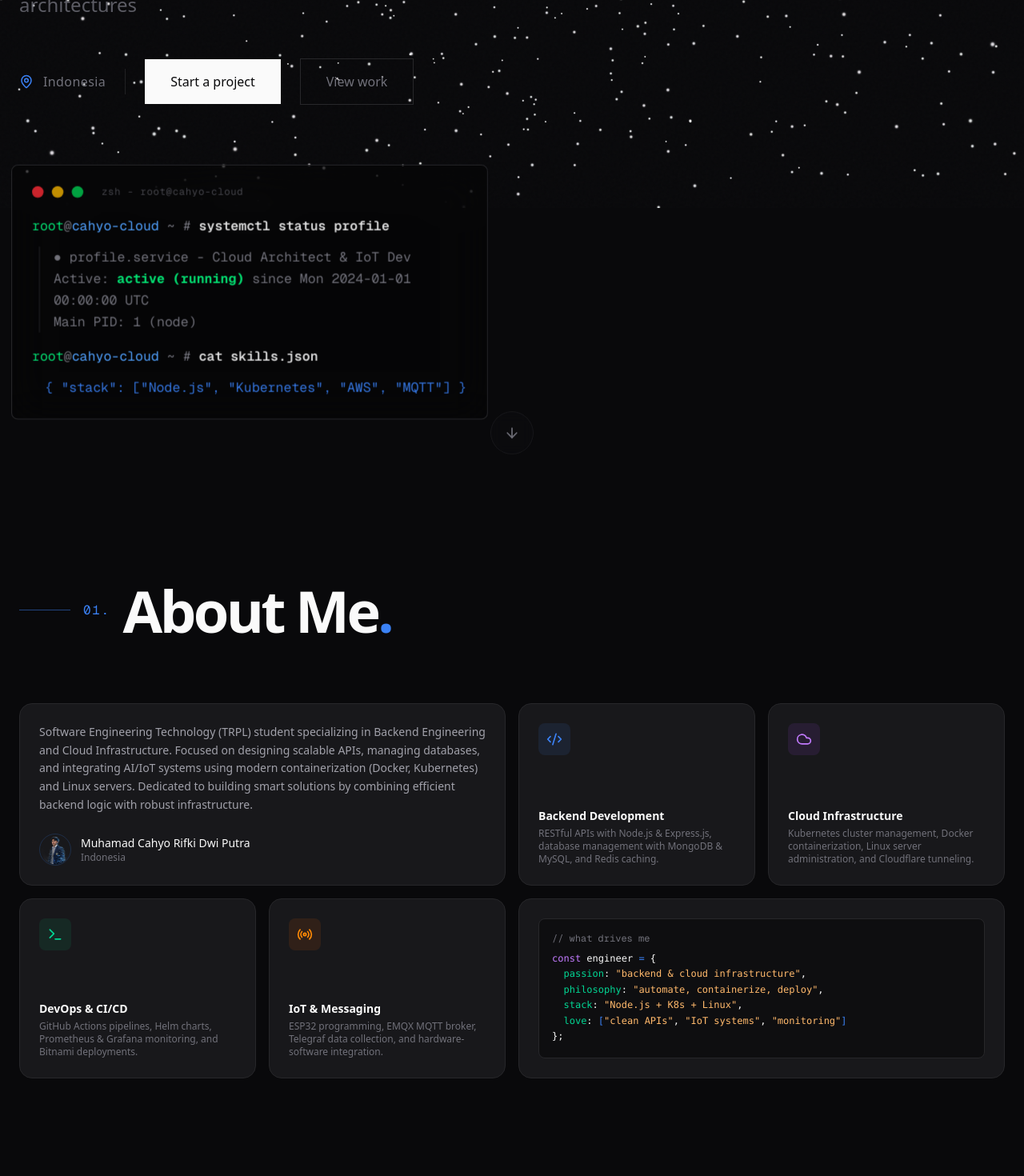
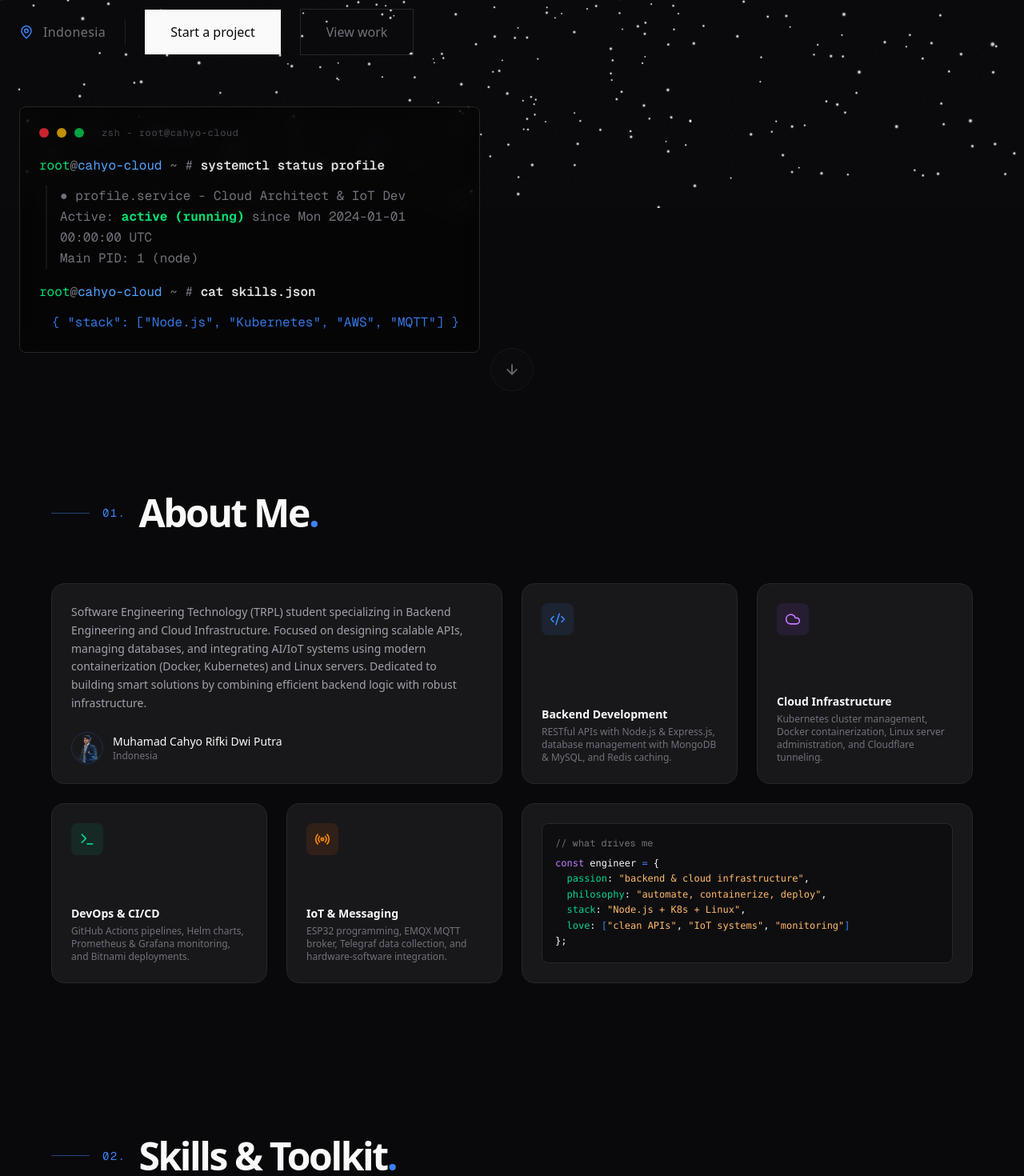
Before and after one commit to kblim10/cahyo.engineer, a Next.js app: page / in a window 1280 px wide. Shown: the part 540-2010 px from the top of the page at 80% size. Built offline with nearby package versions, Linux system fonts and the light colour scheme.

Commit message:
feat: implement Breedlove style flat layout and smooth animations

```diff
--- a/src/app/globals.css
+++ b/src/app/globals.css
@@ -18,8 +18,12 @@
 }
 
 * {
-  scrollbar-width: thin;
-  scrollbar-color: var(--color-border) transparent;
+  scrollbar-width: none;
+  -ms-overflow-style: none;
+}
+
+*::-webkit-scrollbar {
+  display: none;
 }
 
 body {
--- a/src/components/About.tsx
+++ b/src/components/About.tsx
@@ -11,18 +11,18 @@ export default function About() {
   const [showCard, setShowCard] = useState(false);
 
   return (
-    <section id="about" className="py-32 px-6 relative z-10 pointer-events-none">
-      <div className="max-w-7xl mx-auto pointer-events-auto">
+    <section id="about" className="py-24 px-6 relative z-10 pointer-events-none">
+      <div className="max-w-6xl mx-auto pointer-events-auto">
         <AnimatedCard>
-          <div className="flex items-center gap-4 mb-20">
-            <div className="w-16 h-px bg-accent/50" />
-            <span className="font-mono text-base text-accent uppercase tracking-widest">01.</span>
-            <h2 className="text-5xl md:text-7xl font-extrabold tracking-tighter">About Me<span className="text-accent">.</span></h2>
+          <div className="flex items-center gap-4 mb-16">
+            <div className="w-12 h-px bg-accent/50" />
+            <span className="font-mono text-sm text-accent uppercase tracking-widest">01.</span>
+            <h2 className="text-4xl md:text-5xl font-extrabold tracking-tighter">About Me<span className="text-accent">.</span></h2>
           </div>
         </AnimatedCard>
 
         {/* Bento Grid */}
-        <div className="grid grid-cols-1 md:grid-cols-2 lg:grid-cols-4 gap-4">
+        <div className="grid grid-cols-1 md:grid-cols-2 lg:grid-cols-4 gap-6">
           {/* Bio - spans 2 cols */}
           <AnimatedCard className="lg:col-span-2 md:col-span-2" delay={0.1}>
             <div className="bento-card shimmer p-6 h-full">
--- a/src/components/Contact.tsx
+++ b/src/components/Contact.tsx
@@ -28,14 +28,14 @@ export default function Contact() {
     <section id="contact" className="py-24 px-6">
       <div className="max-w-6xl mx-auto">
         <AnimatedCard>
-          <div className="flex items-center gap-3 mb-12">
-            <div className="section-line" />
-            <span className="font-mono text-sm text-accent">05.</span>
-            <h2 className="text-2xl font-bold">Contact</h2>
+          <div className="flex items-center gap-4 mb-16">
+            <div className="w-12 h-px bg-accent/50" />
+            <span className="font-mono text-sm text-accent uppercase tracking-widest">05.</span>
+            <h2 className="text-4xl md:text-5xl font-extrabold tracking-tighter">Contact<span className="text-accent">.</span></h2>
           </div>
         </AnimatedCard>
 
-        <div className="grid grid-cols-1 lg:grid-cols-3 gap-4">
+        <div className="grid grid-cols-1 lg:grid-cols-3 gap-6">
           {/* Message card */}
           <AnimatedCard className="lg:col-span-2" delay={0.1}>
             <div className="bento-card shimmer p-6 h-full">
--- a/src/components/Hero.tsx
+++ b/src/components/Hero.tsx
@@ -51,8 +51,8 @@ export default function Hero() {
           <motion.h1
             initial={{ opacity: 0, y: 20 }}
             animate={{ opacity: 1, y: 0 }}
-            transition={{ duration: 0.8, delay: 0.1, ease: "easeOut" }}
-            className="text-6xl md:text-8xl lg:text-9xl font-extrabold tracking-tighter mb-6 leading-[1.1] drop-shadow-2xl"
+            transition={{ duration: 0.8, delay: 0.1, ease: [0.16, 1, 0.3, 1] }}
+            className="text-5xl md:text-6xl lg:text-7xl font-extrabold tracking-tighter mb-6 leading-[1.1] drop-shadow-xl"
           >
             <span className="text-foreground">{personalInfo.nickname}</span>
             <span className="text-accent">.</span>
@@ -105,27 +105,23 @@ export default function Hero() {
           </motion.div>
 
           <motion.div
-            initial={{ opacity: 0, y: 50 }}
+            initial={{ opacity: 0, y: 30 }}
             animate={{ opacity: 1, y: 0 }}
-            transition={{ duration: 1, delay: 0.6, ease: "easeOut" }}
-            style={{ rotateX, rotateY, transformStyle: "preserve-3d" }}
-            onMouseMove={handleMouseMove}
-            onMouseLeave={handleMouseLeave}
-            className="mt-20 mx-auto lg:mx-0 max-w-xl cursor-crosshair group perspective-[1200px]"
+            transition={{ duration: 1, delay: 0.6, ease: [0.16, 1, 0.3, 1] }}
+            className="mt-16 mx-auto lg:mx-0 max-w-xl group"
           >
-            <div className="code-block p-6 text-left transition-all duration-500 group-hover:shadow-[0_20px_50px_rgba(0,0,0,0.5)] border border-border/30 group-hover:border-accent/40 relative bg-black/40 backdrop-blur-xl rounded-xl overflow-hidden"
-                 style={{ transform: "translateZ(40px)" }}>
+            <div className="code-block p-6 text-left transition-all duration-500 hover:bg-card/60 border border-border/30 hover:border-accent/40 relative bg-card/40 backdrop-blur-md rounded-xl overflow-hidden">
               <div className="absolute inset-0 bg-gradient-to-br from-accent/5 via-transparent to-accent/5 opacity-0 group-hover:opacity-100 transition-opacity duration-500 pointer-events-none" />
 
-              <div className="flex items-center gap-2.5 mb-5" style={{ transform: "translateZ(20px)" }}>
-                <div className="w-3.5 h-3.5 rounded-full bg-red-500/80" />
-                <div className="w-3.5 h-3.5 rounded-full bg-yellow-500/80" />
-                <div className="w-3.5 h-3.5 rounded-full bg-green-500/80" />
+              <div className="flex items-center gap-2.5 mb-5">
+                <div className="w-3 h-3 rounded-full bg-red-500/80" />
+                <div className="w-3 h-3 rounded-full bg-yellow-500/80" />
+                <div className="w-3 h-3 rounded-full bg-green-500/80" />
                 <span className="text-xs text-muted-foreground ml-3 font-mono tracking-wider opacity-60">
                   zsh - root@cahyo-cloud
                 </span>
               </div>
-              <div className="space-y-3 text-sm md:text-base font-mono leading-relaxed" style={{ transform: "translateZ(30px)" }}>
+              <div className="space-y-3 text-sm md:text-base font-mono leading-relaxed">
                 <p>
                   <span className="text-green-400">root</span>
                   <span className="text-muted-foreground">@</span>
--- a/src/components/Skills.tsx
+++ b/src/components/Skills.tsx
@@ -76,13 +76,13 @@ const skillSections = [
 
 export default function Skills() {
   return (
-    <section id="skills" className="py-32 px-6 relative z-10 pointer-events-none">
-      <div className="max-w-7xl mx-auto pointer-events-auto">
+    <section id="skills" className="py-24 px-6 relative z-10 pointer-events-none">
+      <div className="max-w-6xl mx-auto pointer-events-auto">
         <AnimatedCard>
-          <div className="flex items-center gap-4 mb-20">
-            <div className="w-16 h-px bg-accent/50" />
-            <span className="font-mono text-base text-accent uppercase tracking-widest">02.</span>
-            <h2 className="text-5xl md:text-7xl font-extrabold tracking-tighter">Skills & Toolkit<span className="text-accent">.</span></h2>
+          <div className="flex items-center gap-4 mb-16">
+            <div className="w-12 h-px bg-accent/50" />
+            <span className="font-mono text-sm text-accent uppercase tracking-widest">02.</span>
+            <h2 className="text-4xl md:text-5xl font-extrabold tracking-tighter">Skills & Toolkit<span className="text-accent">.</span></h2>
           </div>
         </AnimatedCard>
 
@@ -105,7 +105,7 @@ export default function Skills() {
         </AnimatedCard>
 
         {/* Skills Bento Grid */}
-        <div className="grid grid-cols-1 md:grid-cols-2 lg:grid-cols-3 gap-4">
+        <div className="grid grid-cols-1 md:grid-cols-2 lg:grid-cols-3 gap-6">
           {skillSections.map((section, idx) => (
             <AnimatedCard key={section.title} delay={0.1 + idx * 0.05}>
               <div className="bento-card shimmer p-6 h-full">
--- a/src/components/animations.tsx
+++ b/src/components/animations.tsx
@@ -1,6 +1,6 @@
 "use client";
 
-import { motion, useMotionValue, useSpring, useTransform } from "framer-motion";
+import { motion } from "framer-motion";
 import { ReactNode } from "react";
 
 interface AnimatedCardProps {
@@ -16,17 +16,15 @@ export function AnimatedCard({
 }: AnimatedCardProps) {
   return (
     <motion.div
-      initial={{ opacity: 0, y: 100, z: -100, rotateX: 30, scale: 0.9 }}
-      whileInView={{ opacity: 1, y: 0, z: 0, rotateX: 0, scale: 1 }}
-      viewport={{ once: true, margin: "-100px" }}
+      initial={{ opacity: 0, y: 30 }}
+      whileInView={{ opacity: 1, y: 0 }}
+      viewport={{ once: true, margin: "-10%" }}
       transition={{
-        duration: 0.8,
+        duration: 1.0,
         delay,
-        type: "spring",
-        bounce: 0.4
+        ease: [0.16, 1, 0.3, 1] // Custom smooth ease curve
       }}
       className={className}
-      style={{ perspective: 1000, transformStyle: "preserve-3d" }}
     >
       {children}
     </motion.div>
@@ -42,8 +40,12 @@ export function FadeIn({
     <motion.div
       initial={{ opacity: 0 }}
       whileInView={{ opacity: 1 }}
-      viewport={{ once: true }}
-      transition={{ duration: 0.6, delay }}
+      viewport={{ once: true, margin: "-10%" }}
+      transition={{
+        duration: 1.0,
+        delay,
+        ease: [0.16, 1, 0.3, 1]
+      }}
       className={className}
     >
       {children}
@@ -59,10 +61,14 @@ export function SlideIn({
 }: AnimatedCardProps & { direction?: "left" | "right" }) {
   return (
     <motion.div
-      initial={{ opacity: 0, x: direction === "left" ? -30 : 30 }}
+      initial={{ opacity: 0, x: direction === "left" ? -20 : 20 }}
       whileInView={{ opacity: 1, x: 0 }}
-      viewport={{ once: true, margin: "-50px" }}
-      transition={{ duration: 0.5, delay, ease: "easeOut" }}
+      viewport={{ once: true, margin: "-10%" }}
+      transition={{
+        duration: 1.0,
+        delay,
+        ease: [0.16, 1, 0.3, 1]
+      }}
       className={className}
     >
       {children}
@@ -70,43 +76,12 @@ export function SlideIn({
   );
 }
 
+// Replaced TiltCard with a flat wrapper that just renders children.
+// The user requested removing the 3D popping animations.
 export function TiltCard({ children, className = "" }: { children: ReactNode; className?: string }) {
-  const x = useMotionValue(0);
-  const y = useMotionValue(0);
-
-  const mouseXSpring = useSpring(x);
-  const mouseYSpring = useSpring(y);
-
-  const rotateX = useTransform(mouseYSpring, [-0.5, 0.5], ["10deg", "-10deg"]);
-  const rotateY = useTransform(mouseXSpring, [-0.5, 0.5], ["-10deg", "10deg"]);
-
-  const handleMouseMove = (e: React.MouseEvent<HTMLDivElement, MouseEvent>) => {
-    const rect = e.currentTarget.getBoundingClientRect();
-    const width = rect.width;
-    const height = rect.height;
-    const mouseX = e.clientX - rect.left;
-    const mouseY = e.clientY - rect.top;
-    const xPct = mouseX / width - 0.5;
-    const yPct = mouseY / height - 0.5;
-    x.set(xPct);
-    y.set(yPct);
-  };
-
-  const handleMouseLeave = () => {
-    x.set(0);
-    y.set(0);
-  };
-
   return (
-    <motion.div
-      style={{ rotateX, rotateY, transformStyle: "preserve-3d" }}
-      onMouseMove={handleMouseMove}
-      onMouseLeave={handleMouseLeave}
-      className={`perspective-[1000px] cursor-crosshair ${className}`}
-    >
-      <div style={{ transform: "translateZ(30px)" }} className="h-full">
-        {children}
-      </div>
-    </motion.div>
+    <div className={className}>
+      {children}
+    </div>
   );
 }
```
Also changed, not shown: src/components/Experience.tsx (+9 -9 lines), src/components/Projects.tsx (+14 -14 lines).
